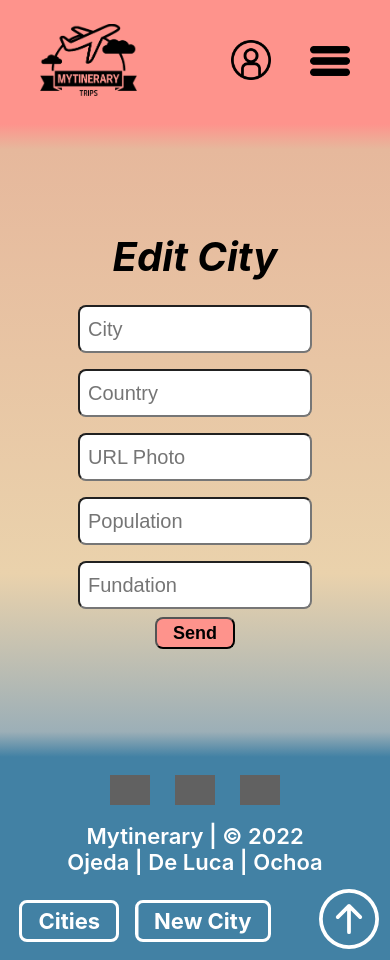
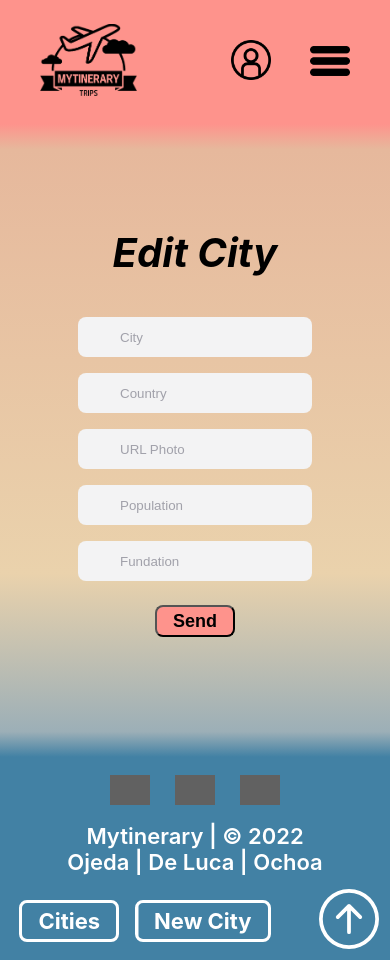
Before and after one commit to JoaquinDeLuca/mytinerary-web, a React (Create React App) app: page /editcity in a window 390 px wide. Built offline with nearby package versions, Linux system fonts and the light colour scheme; grey boxes are pictures that could not be loaded.

Commit message:
se modifica responsive de editcity

```diff
--- a/src/styles/FormEditCity.css
+++ b/src/styles/FormEditCity.css
@@ -14,13 +14,33 @@
     width: 40%;
 }
 .FormEditCity-input{
-    margin: 0.5rem;
-    height: 3rem;
+    justify-content: center;
     width: 100%;
+    height: 40px;
+    line-height: 28px;
+    padding: 0 1rem;
+    padding-left: 2.5rem;
+    border: 2px solid transparent;
     border-radius: 8px;
-    padding: 0.5rem;
-    font-size: 20px;
+    outline: none;
+    background-color: #f3f3f4;
+    color: #0d0c22;
+    transition: .3s ease;
+    margin-top: 0.5rem;
+    margin-bottom: 0.5rem;
 }
+
+.FormEditCity-input::placeholder{
+    color: #a1a1aa;
+}
+.FormEditCity-input:focus {
+    outline: none;
+    border-color: rgba(104, 36, 63, 0.4);
+    background-color: #fff;
+    box-shadow: 0 0 0 4px rgb(234 76 137 / 10%);
+}
+
+
 .FormEditCity-button{
     height: 2rem;
     width: 5rem;
@@ -28,10 +48,11 @@
     border-radius: 8px;
     background-color: #fe938c;
     font-weight: bold;
+    margin: 1rem;
 }
 .FormEditCity-h2{
     font-size: 40px;
-    margin-bottom: 1rem;
+    margin-bottom: 2rem;
     font-style: italic;
 }
 
```
